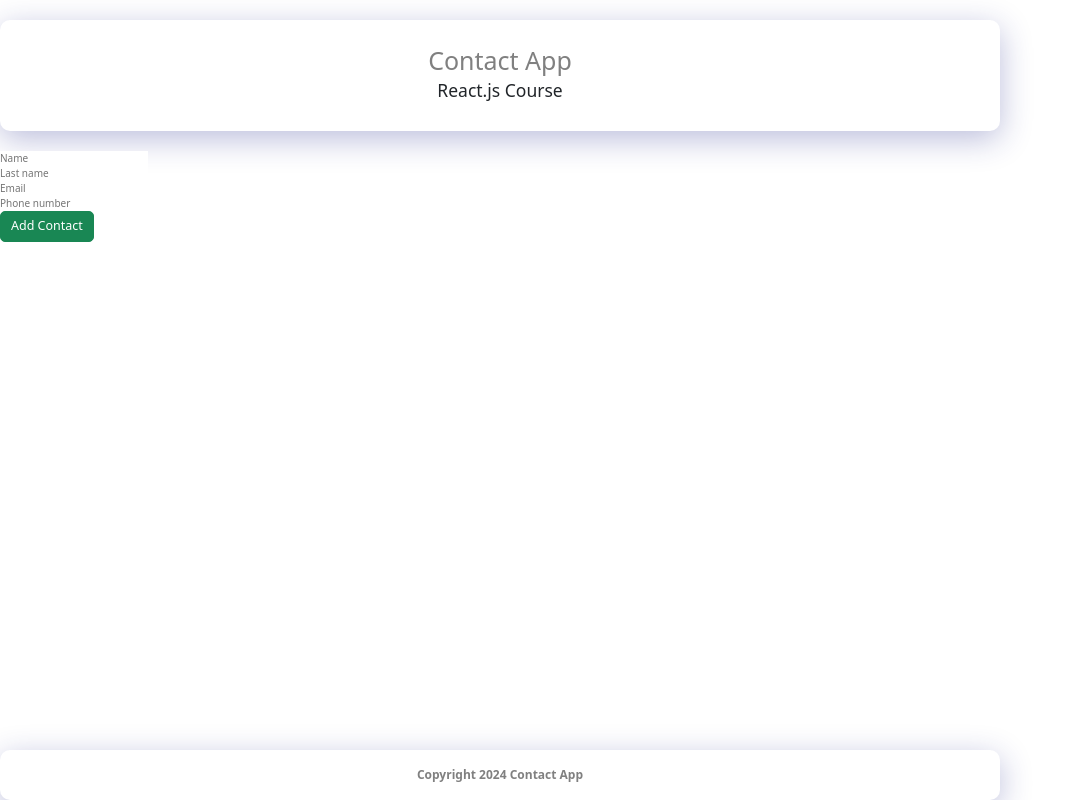
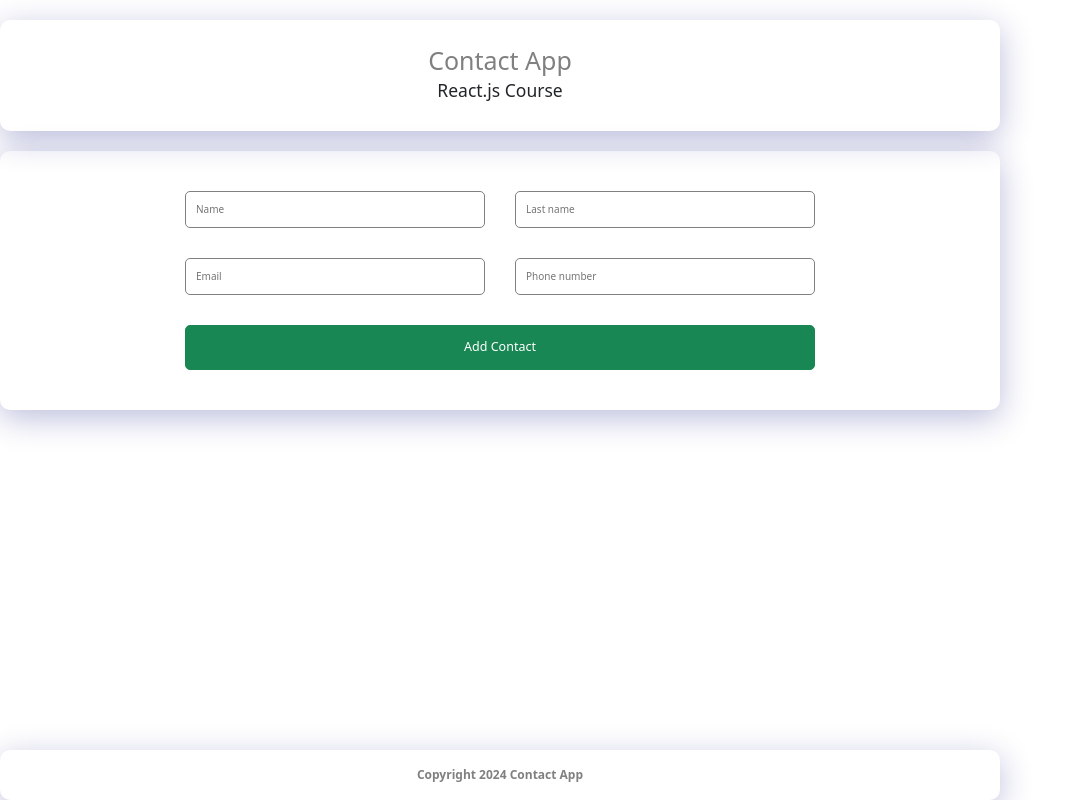
Before and after one commit to farzaneh-zamanian/ContactApp-miniProject, a React (Vite) app: page / in a window 1280 px wide. Shown: the whole page, without its empty margins (0-1077 px from the left). Built offline with nearby package versions, Linux system fonts and the light colour scheme.

Commit message:
styled contact form inputs

```diff
--- a/src/components/ContactFormCom/ContactForm.jsx
+++ b/src/components/ContactFormCom/ContactForm.jsx
@@ -1,9 +1,8 @@
 import React, { useState } from "react";
-import inputs from "../../constants/inputs"
-import {validateInput} from "../../constants/validationInputs"
+import inputs from "../../constants/inputs";
+import { validateInput } from "../../constants/validationInputs";
 import { v4 } from "uuid";
-import styles from "./ContactForm.module.css"
-
+import styles from "./ContactForm.module.css";
 
 function ContactForm() {
   //*useState ********************
@@ -83,6 +82,8 @@ function ContactForm() {
 
   return (
     <div className={styles.container}>
+      <div className={styles.alertContainer}>{alert && <p style={{ color: "#fff", backgroundColor:"grey" }}>{alert}</p>}</div>
+
       <div className={styles.formContainer}>
         {inputs.map((input, index) => (
           <div key={index}>
@@ -101,7 +102,6 @@ function ContactForm() {
         <button className="btn btn-lg btn-success" onClick={addHandler}>
           Add Contact
         </button>
-        {alert && <p style={{ color: "red" }}>{alert}</p>}
       </div>
     </div>
   );
--- a/src/components/ContactFormCom/ContactForm.module.css
+++ b/src/components/ContactFormCom/ContactForm.module.css
@@ -0,0 +1,39 @@
+.container {
+  display: flex;
+  flex-direction: column;
+  justify-content: center;
+  align-items: center;
+  margin-bottom: 2rem;
+  box-shadow: 0 8px 32px 0 rgba(31, 38, 135, 0.3);
+  padding-bottom: 4rem;
+  border-radius: 1rem;
+}
+.container p {
+      margin: 0;
+}
+.alertContainer{
+      width: 100%;
+      height:3rem;
+      line-height: 3rem;
+      text-align: center;
+      margin-bottom: 1rem;
+
+}
+.formContainer {
+  display: grid;
+  grid-template-columns: repeat(2, 1fr);
+  gap:3rem;
+}
+.formContainer button:last-child {
+  grid-column: 1 / -1;
+}
+.formContainer input {
+  border: 1px solid grey;
+  padding: 1rem;
+  border-radius: 0.5rem;
+  width: 300px;
+}
+.formContainer button {
+  padding: 1.2rem;
+  border-radius: 0.5rem;
+}
--- a/src/components/Header/Header.module.css
+++ b/src/components/Header/Header.module.css
@@ -1,6 +1,5 @@
 .container {
-  margin-top: 2rem;
-  margin-bottom: 2rem;
+  margin: 2rem 0;
   text-align: center;
   box-shadow: 0 8px 32px 0 rgba(31, 38, 135, 0.3);
   padding: 2.5rem;
```
Also changed, not shown: src/components/ContactValidation.jsx (deleted, +0 -107 lines), src/components/ContactForm/ContactForm.module.css (deleted).
